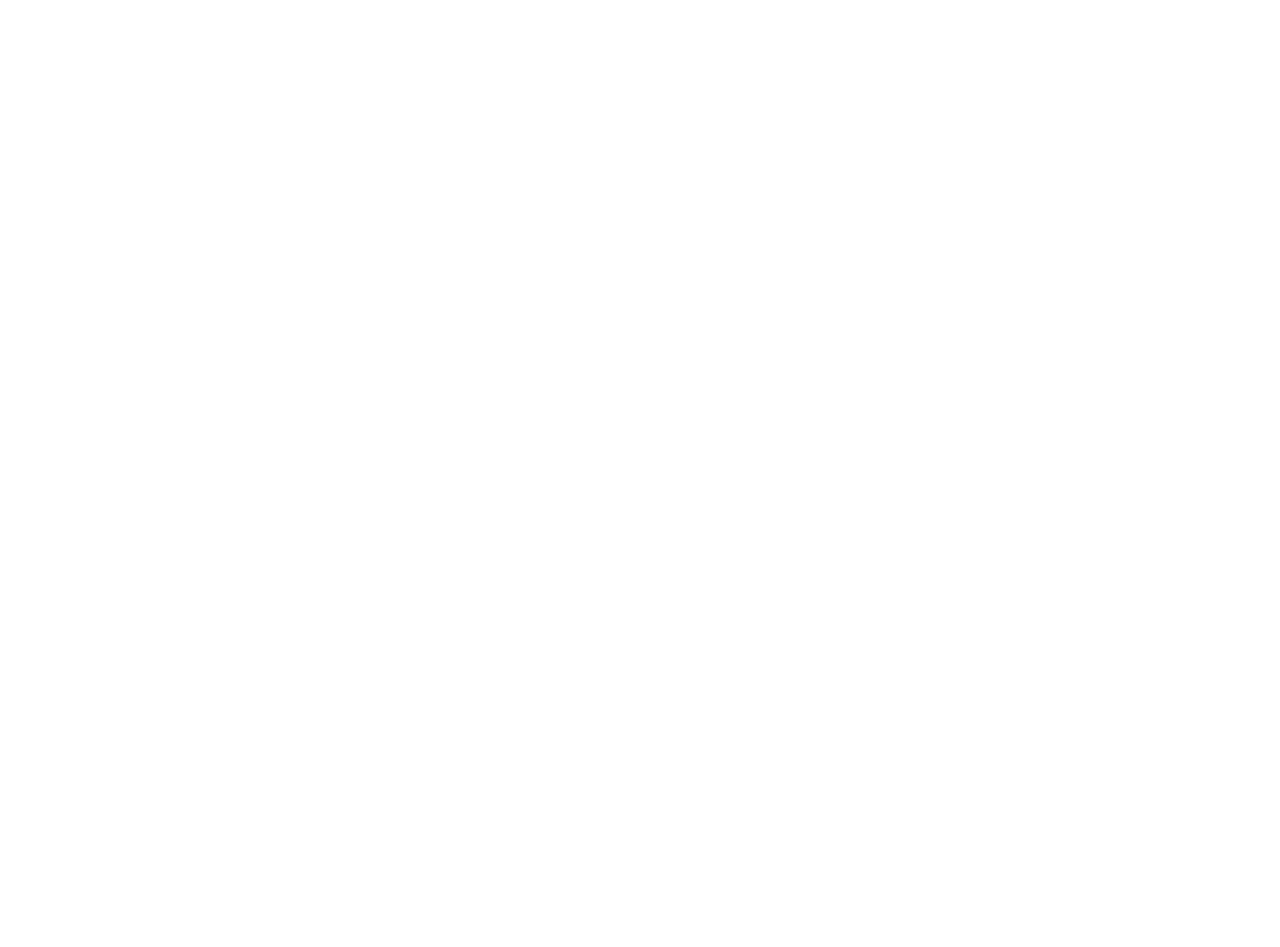
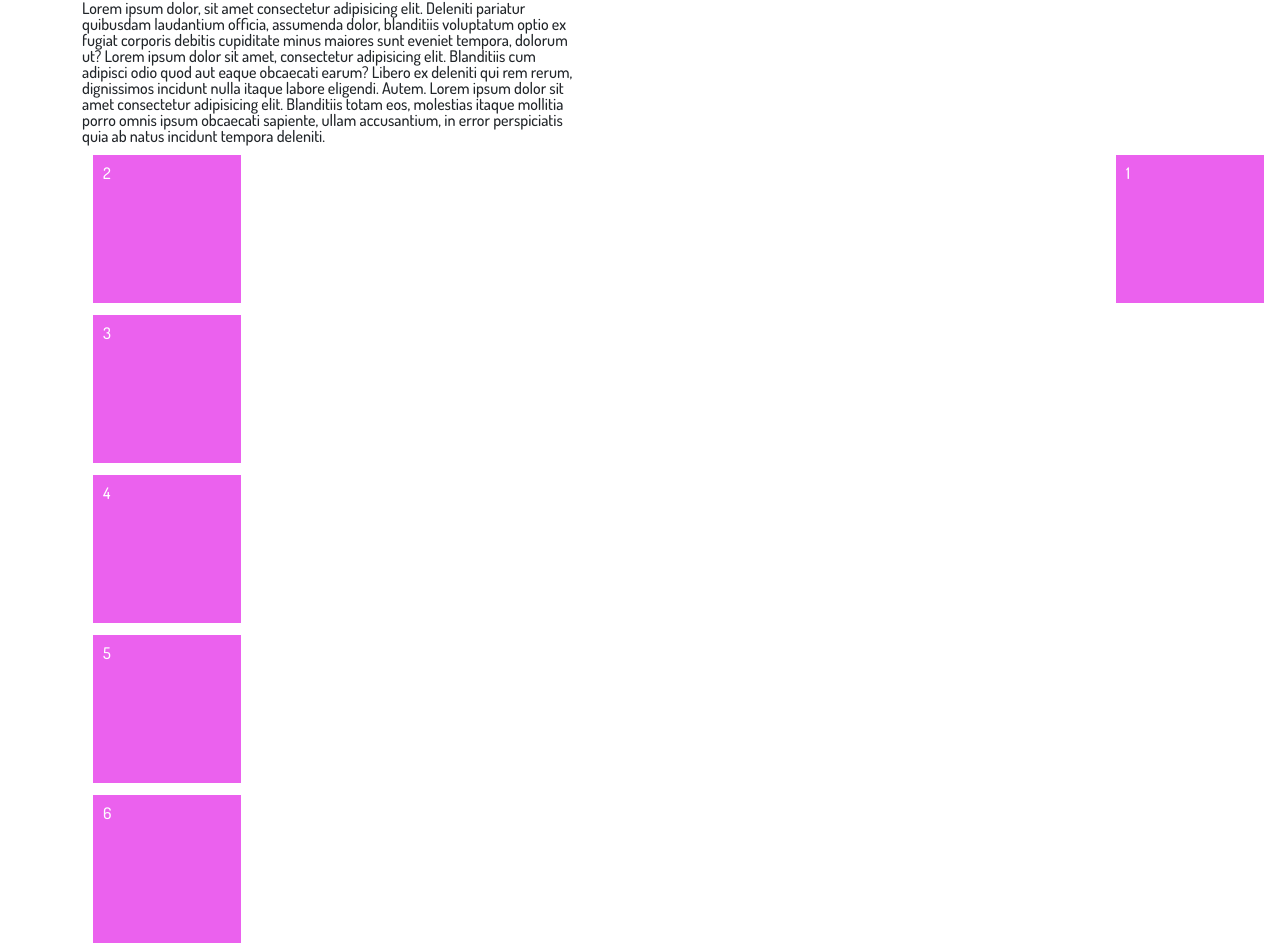
Before and after one commit to Agacan01/Position, a plain HTML site: page index.html in a window 1280 px wide. Shown: the top 947 px of the page. Before the commit the page ends 800 px from the top, so only its background shows below. Drawn offline with nearby package versions, Linux system fonts and the light colour scheme.

Commit message:
positionsass

```diff
--- /dev/null
+++ b/_position.sass
@@ -0,0 +1,16 @@
+#position
+    .box
+        position: relative
+        .textbox
+            width: 500px
+        .minibox
+            width: 150px
+            height: 150px
+            color: #ffff
+            border: 1px solid
+            background-color: #eb61ee
+            padding: 10px
+            margin: 10px
+        .run
+            position: fixed
+            right: 5px
--- a/index.html
+++ b/index.html
@@ -21,7 +21,56 @@
     </header>
 
     <main>
-
+        <section id="position">
+            <div class="container">
+                <div class="row">
+                    <div class="col-md-12">
+                        <div class="box">
+                            <div class="textbox">
+                                <p>Lorem ipsum dolor, sit amet consectetur adipisicing elit. Deleniti pariatur quibusdam
+                                    laudantium officia, assumenda dolor, blanditiis voluptatum optio ex fugiat corporis
+                                    debitis cupiditate minus maiores sunt eveniet tempora, dolorum ut? Lorem ipsum dolor
+                                    sit
+                                    amet, consectetur adipisicing elit. Blanditiis cum adipisci odio quod aut eaque
+                                    obcaecati earum? Libero ex deleniti qui rem rerum, dignissimos incidunt nulla itaque
+                                    labore eligendi. Autem. Lorem ipsum dolor sit amet consectetur adipisicing elit.
+                                    Blanditiis totam eos, molestias itaque mollitia porro omnis ipsum obcaecati
+                                    sapiente,
+                                    ullam accusantium, in error perspiciatis quia ab natus incidunt tempora deleniti.
+                                </p>
+                            </div>
+                            <div class="minibox run">
+                                1
+                            </div>
+                            <div class="minibox">
+                                2
+                            </div>
+                            <div class="minibox">
+                                3
+                            </div>
+                            <div class="minibox">
+                                4
+                            </div>
+                            <div class="minibox">
+                                5
+                            </div>
+                            <div class="minibox">
+                                6
+                            </div>
+                            <div class="minibox">
+                                7
+                            </div>
+                            <div class="minibox">
+                                8
+                            </div>
+                            <div class="minibox">
+                                9
+                            </div>
+                        </div>
+                    </div>
+                </div>
+            </div>
+        </section>
     </main>
 
     <footer>
--- a/style.sass
+++ b/style.sass
@@ -1,3 +1,2 @@
 @import main
-@import demo
-@import got
+@import position
```
Also changed, not shown: _demo.sass (deleted), style.css, 1 other file.
